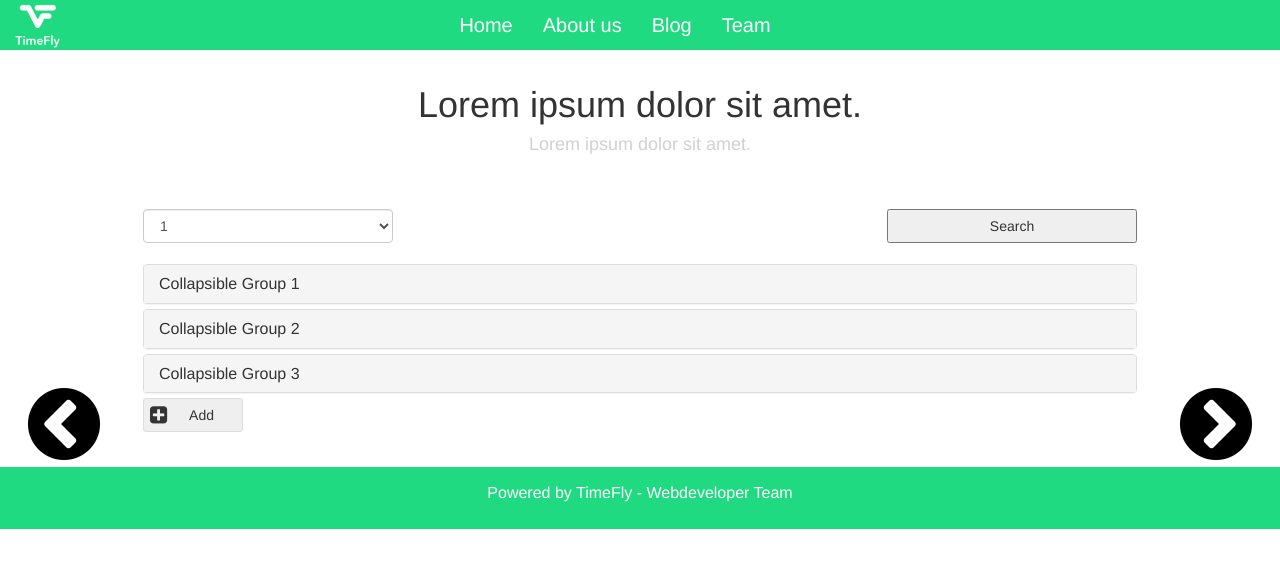
After one commit to TimeFly-Team/TimeFly_Web, a PHP site: page /blog1.html in a window 1280 px wide. The commit adds this page. Shown: the top 568 px of the page. Run offline with PHP 8.4, Linux system fonts and the light colour scheme.

Commit message:
oprava blogu a nastylovanie blogu

```diff
--- /dev/null
+++ b/blog1.html
@@ -0,0 +1,227 @@
+<!DOCTYPE html>
+<html lang="sk">
+    <head>
+        <meta http-equiv="Content-Type" content="text/html; charset=UTF-8">
+        <meta charset="utf-8">
+        <meta http-equiv="X-UA-Compatible" content="IE=edge">
+        <meta name="viewport" content="width=device-width, initial-scale=1">
+        <meta name="description" content="Sablona">
+        <meta name="author" content="">
+        <link rel="icon" href="">
+        <title>TimeFly</title>
+        <link href="./media/css/bootstrap.min.css" rel="stylesheet">
+        <link href="./media/css/main.screen.css" rel="stylesheet">
+        <link rel="stylesheet" href="./media/css/font-awesome.min.css">
+        <link href='https://fonts.googleapis.com/css?family=Open+Sans:400,600,700,800,300' rel='stylesheet' type='text/css'>
+        <link rel="stylesheet" href="./media/css/animate.css">
+        <!--[if lt IE 9]>
+        <script src="https://oss.maxcdn.com/html5shiv/3.7.2/html5shiv.min.js"></script>
+        <script src="https://oss.maxcdn.com/respond/1.4.2/respond.min.js"></script>
+</head>
+<body>
+	<!-- Fixed navbar -->
+	<nav class="navbar navbar-default navbar-fixed-top">
+        <div class="container">
+			<div class="navbar-header">
+                <button type="button" class="navbar-toggle collapsed" data-toggle="collapse" data-target="#bs-example-navbar-collapse-1">
+					<i class="fa fa-bars" aria-hidden="true"></i>
+                </button>
+	            <a class="navbar-brand page-scroll" href="index.html" title="TimeFly"><img src="media/img/Logo_Green.png"></a>
+				<div id="TeamName">Team</div>
+            </div>
+            <!-- Collect the nav links, forms, and other content for toggling -->
+            <div class="collapse navbar-collapse" id="bs-example-navbar-collapse-1">
+                <ul class="nav navbar-nav">
+					<li class="current "><a class="page-scroll" href="index.html"  >Home</a></li>
+					<li><a class="page-scroll" href="index.html#about"  >About us</a></li>
+					<li><a href="blog1.html" >Blog</a></li>
+					<li><a href="team.html" >Team</a></li>
+				</ul>
+            </div>
+        </div>
+    </nav>
+
+	<article>
+		<div class="container article under_nav blog">
+			<div class="row">
+				<div class="col-md-12 text-center pb35 nadpis">
+					<h1>Lorem ipsum dolor sit amet.</h1>
+					<h4>Lorem ipsum dolor sit amet.</h4>
+				</div>
+			</div>
+			<div class="row">
+				<div class="col-md-12">
+					<div class="filter">
+						<select class="form-control" id="sel1">
+						  <option>1</option>
+						  <option>2</option>
+						  <option>3</option>
+						  <option>4</option>
+						</select>
+					</div>
+					<div class="search">
+						<button  type="button" onclick="$('.search_ext').toggle();">Search</button>
+					</div>
+				</div>
+			</div>
+			<div class="row">
+				<div class="col-md-12">
+					<div class="search_ext">
+						<input class="" type="text"  name="Search" placeholder="search">
+						<div class="checkbox">
+							<label><input type="checkbox" value="">Option 1</label>
+						</div>
+						<div class="checkbox">
+							<label><input type="checkbox" value="">Option 1</label>
+						</div>
+						<button  type="button" onclick="">
+							<i class="fa fa-search" aria-hidden="true"></i>
+						</button>
+					</div>
+				</div>
+			</div>
+			<div class="row">
+				<div class="col-md-12 pt20">
+					<div class="panel-group" id="level0">
+
+						<div class="panel panel-default">
+							<div class="panel-heading">
+								<h4 class="panel-title">
+									<a data-toggle="collapse" data-parent="#level0" href="#c01">Collapsible Group 1</a>
+								</h4>
+							</div>
+							<div id="c01" class="panel-collapse collapse">
+								<div class="panel-body">
+									<div class="panel-group" id="level1">
+										<div class="panel panel-default">
+											<div class="panel-heading">
+												<h4 class="panel-title">
+													<a data-toggle="collapse" data-parent="#level1" href="#collapse1">Collapsible Group 1<i class="fa fa-exclamation" aria-hidden="true"></i></a>
+												</h4>
+											</div>
+											<div id="collapse1" class="panel-collapse collapse">
+												<div class="panel-body">
+													<div class="media">
+														<div class="media-body">
+															<h4 class="media-heading">John Doe <small><i>Posted on February 19, 2016</i></small></h4>
+															<p>Lorem ipsum dolor sit amet, consectetur adipiscing elit, sed do eiusmod tempor incididunt ut labore et dolore magna aliqua.</p>
+
+
+															<div class="media">
+																<div class="media-body">
+																	<h4 class="media-heading">John Doe <small><i>Posted on February 20, 2016</i></small></h4>
+																	<p>Lorem ipsum dolor sit amet, consectetur adipiscing elit, sed do eiusmod tempor incididunt ut labore et dolore magna aliqua.</p>
+																</div>
+															</div>
+
+
+															<div class="media">
+																<div class="media-body">
+																	<h4 class="media-heading">Jane Doe <small><i>Posted on February 20, 2016</i></small></h4>
+																	<p>Lorem ipsum dolor sit amet, consectetur adipiscing elit, sed do eiusmod tempor incididunt ut labore et dolore magna aliqua.</p>
+																</div>
+															</div>
+														</div>
+													</div>
+												</div>
+												<div class="add_reply">
+													<button  type="button" onclick="">
+														Add reply
+													</button>
+												</div>
+											</div>
+										</div>
+										<div class="panel panel-default">
+											<div class="panel-heading">
+												<h4 class="panel-title">
+													<a data-toggle="collapse" data-parent="#level1" href="#collapse2">Collapsible Group 2<i class="fa fa-exclamation" aria-hidden="true"></i></a>
+												</h4>
+											</div>
+											<div id="collapse2" class="panel-collapse collapse">
+												<div class="panel-body">Lorem ipsum dolor sit amet, consectetur adipisicing elit,
+													sed do eiusmod tempor incididunt ut labore et dolore magna aliqua. Ut enim ad minim veniam,
+													quis nostrud exercitation ullamco laboris nisi ut aliquip ex ea commodo consequat.
+												</div>
+											</div>
+										</div>
+										<div class="panel panel-default">
+											<div class="panel-heading">
+												<h4 class="panel-title">
+													<a data-toggle="collapse" data-parent="#level1" href="#collapse3">Collapsible Group 3<i class="fa fa-check" aria-hidden="true"></i></a>
+												</h4>
+											</div>
+											<div id="collapse3" class="panel-collapse collapse">
+												<div class="panel-body">Lorem ipsum dolor sit amet, consectetur adipisicing elit,
+													sed do eiusmod tempor incididunt ut labore et dolore magna aliqua. Ut enim ad minim veniam,
+													quis nostrud exercitation ullamco laboris nisi ut aliquip ex ea commodo consequat.
+												</div>
+											</div>
+										</div>
+										<div class="new_topic">
+											<button  type="button" onclick=""><i class="fa fa-plus-square" aria-hidden="true"></i>
+											Add</button>
+										</div>
+									</div>
+								</div>
+							</div>
+						</div>
+						<div class="panel panel-default">
+							<div class="panel-heading">
+								<h4 class="panel-title">
+									<a data-toggle="collapse" data-parent="#level0" href="#c02">Collapsible Group 2</a>
+								</h4>
+							</div>
+							<div id="c02" class="panel-collapse collapse">
+								<div class="panel-body">Lorem ipsum dolor sit amet, consectetur adipisicing elit,
+									sed do eiusmod tempor incididunt ut labore et dolore magna aliqua. Ut enim ad minim veniam,
+									quis nostrud exercitation ullamco laboris nisi ut aliquip ex ea commodo consequat.
+								</div>
+							</div>
+						</div>
+						<div class="panel panel-default">
+							<div class="panel-heading">
+								<h4 class="panel-title">
+									<a data-toggle="collapse" data-parent="#level0" href="#c03">Collapsible Group 3</a>
+								</h4>
+							</div>
+							<div id="c03" class="panel-collapse collapse">
+								<div class="panel-body">Lorem ipsum dolor sit amet, consectetur adipisicing elit,
+									sed do eiusmod tempor incididunt ut labore et dolore magna aliqua. Ut enim ad minim veniam,
+									quis nostrud exercitation ullamco laboris nisi ut aliquip ex ea commodo consequat.
+								</div>
+							</div>
+						</div>
+						<div class="new_topic">
+							<button  type="button" onclick="">
+								<i class="add fa fa-plus-square" aria-hidden="true"></i>
+							Add</button>
+						</div>
+					</div>
+				</div>
+			</div>
+		</div>
+		<a href="#" class="chevron chevron_right text-center"><i class="fa fa-chevron-circle-right" aria-hidden="true"></i></a>
+		<a href="index.html" class="chevron chevron_left text-center"><i class="fa fa-chevron-circle-left" aria-hidden="true"></i></a>
+	</article>
+
+    <footer>
+		<div class="container">
+			<div class="row text-center">
+				<div class="col-md-12">
+					<p>Powered by TimeFly - Webdeveloper Team</p>
+				</div>
+			</div>
+		</div>
+	</footer>
+
+    <!-- Bootstrap core JavaScript -->
+    <script src="./media/js/jquery.min.js"></script>
+    <script src="./media/js/bootstrap.min.js"></script>
+    <script src="./media/js/jquery.sidr.min.js"></script>
+	<script src="./media/js/timefly.js"></script>
+	<script src="./media/js/jquery.easing.min.js"></script>
+
+
+</body>
+
+</html>
--- a/index.html
+++ b/index.html
@@ -33,7 +33,7 @@
                 <ul class="nav navbar-nav">
 					<li class="current "><a class="page-scroll" href="#home"  >Home</a></li>
 					<li><a class="page-scroll" href="#about"  >About us</a></li>
-					<li><a href="blog.html" >Blog</a></li>
+					<li><a href="blog1.html" >Blog</a></li>
 					<li><a href="team.html" >Team</a></li>
 				</ul>
             </div>
@@ -62,7 +62,7 @@
 		</div>
 		<div id="about" class="container about_us">
 			<div class="row">
-				<div class="col-md-12 text-center pb35">
+				<div class="col-md-12 text-center pb35 nadpis">
 					<h1>Lorem ipsum dolor sit amet.</h1>
 					<h4>Lorem ipsum dolor sit amet.</h4>
 				</div>
--- a/media/css/main.screen.css
+++ b/media/css/main.screen.css
@@ -77,7 +77,9 @@ article{
     padding-bottom: 15px;
     width: 80%;
 }
-.about_us h4 {
+.about_us .nadpis h4,
+.team .nadpis h4,
+.blog .nadpis h4{
     color: #d1d1d1;
     margin-bottom: 20px;
 }
@@ -133,7 +135,7 @@ article{
     color: black;
 }
 
-label {
+.team label {
   display: block;
   padding: 0.5em;
   text-align: center;
@@ -141,19 +143,9 @@ label {
   color: #666;
 }
 
-label:hover {
+.team label:hover {
   color: #000;
 }
-/*
-label::before {
-  content: "+";
-  display: inline-block;
-  width: 20px;
-  height: 20px;
-  margin-right: 3px;
-  background: radial-gradient(ellipse at center, #d1d1d1 50%, transparent 50%);
-}
-*/
 .contact p {
     margin: auto 1%;
 }
@@ -217,6 +209,68 @@ label::before {
 .button_kontakt:hover {
     background-color: #fff;
     border: 2px solid #d1d1d1;}
+/*==========  Blog ==========*/
+.media {
+    padding-left: 20px;
+}
+.filter,
+.search {
+    display: inline-block;
+}
+.search{
+    float: right;
+}
+.search button,
+.filter{
+    width: 250px;
+    height: 34px;
+}
+.search_ext button {
+    width: auto;
+    height: 34px;
+    float: right;
+}
+.search_ext {
+    width: 350px;
+    background: #f5f5f5;
+    display: none;
+    padding: 10px;
+    float: right;
+    border: 1px solid #AFAFAF;
+}
+.blog .fa {
+    float: right;
+    font-size: 20px;
+}
+.blog .fa-exclamation {
+    color: red;
+}
+.blog .fa-check {
+    color: green;
+}
+.blog .new_topic {
+    padding-top: 5px;
+}
+.new_topic button,
+.add_reply button{
+    height: 34px;
+    width: 100px;
+    border: 1px solid #ddd;
+    border-radius: 3px;
+}
+.new_topic button:active,
+.add_reply button:active{
+    background: #AFAFAF;
+}
+.new_topic .fa {
+    float: left;
+}
+.add_reply {
+    width: 100%;
+    display: flex;
+    justify-content: center;
+    padding-bottom: 10px;
+}
 
 /*==========  Footer ==========*/
 footer {
@@ -274,6 +328,24 @@ footer p {
         width: 50%;
         float: left;
   }
+}
+
+@media (max-width: 550px) {
+    .search{
+    float: right;
+    width: 150px;
+    padding:0px 0px 20px 0px;
+
+    }
+    .search button{
+    width: 100%;
+    height: 34px;
+    }
+    .filter {
+    width: 150px;
+    padding-bottom: 10px;
+    padding-top: 0px;
+    }
 }
 
 @media screen and (min-device-width: 500px) and (max-device-width: 992px) {
```
Also changed, not shown: blog.html (deleted, +0 -190 lines), team.html (+9 -3 lines), 1 other file.
